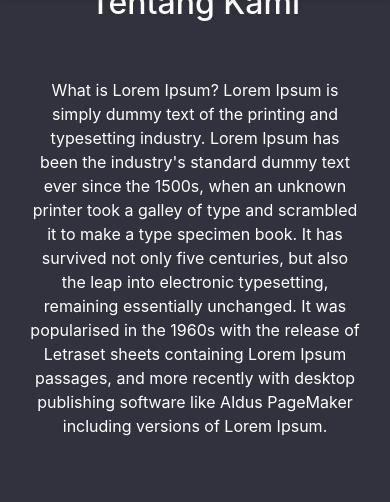
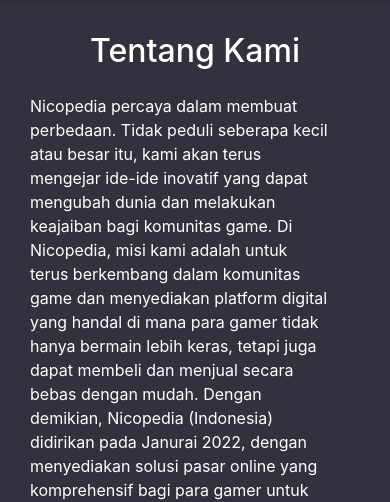
Before and after one commit to NicoIzumi30/nicopedia, a PHP site: page /izumi_game_shop/tentangKami.php in a window 390 px wide; the page is wider, and only the part inside the window is pictured. Shown: the part 72-574 px from the top of that part. Run offline with PHP 8.4, Linux system fonts and the light colour scheme; some libraries are stand-ins or nearby versions; grey boxes are pictures that could not be loaded.

Commit message:
Finished

```diff
--- a/admin/includes/header.php
+++ b/admin/includes/header.php
@@ -8,7 +8,7 @@ if (!$_SESSION['admin']) {
 ?>
 <body id="page-top">
 
-    <nav class="navbar navbar-expand shadow p-3 mb-0 bg-primary rounded static-top">
+    <nav class="navbar navbar-expand shadow p-3 mb-0 bgnav rounded static-top">
 
         <a class="navbar-brand mr-1 mb-2 font-weight-bold text-white" href="admin/index.php">Admin Izumi</a>
 
@@ -36,7 +36,7 @@ if (!$_SESSION['admin']) {
     <div id="wrapper">
 
         <!-- Sidebar -->
-        <ul class="sidebar navbar-nav bg-primary">
+        <ul class="sidebar navbar-nav sideb">
             <li class="nav-item active">
                 <a class="nav-link" href="index.php">
                     <i class="fas fa-fw fa-tachometer-alt"></i>
--- a/admin/penjualan.php
+++ b/admin/penjualan.php
@@ -43,9 +43,10 @@ require "includes/header.php"
                                     $data = mysqli_fetch_assoc($query);
                                     if (mysqli_num_rows($query) > 0) {
                                     $no =1;
+                                    $total = 0;
 
                                     do{
-                                         $totall += $data['qty_penjualan'] * $data["harga_akun"];
+                                         $total += $data['qty_penjualan'] * $data["harga_akun"];
                                     ?>
                                         <tr>
                                             <td><?=$no++; ?></td>
@@ -59,7 +60,7 @@ require "includes/header.php"
                                     echo "
                                           <tr>
                                               <td style='text-align:right' colspan='5'>Total</td>
-                                              <td style='text-align:right'>Rp. ".number_format($totall)."</td>
+                                              <td style='text-align:right'>Rp. ".number_format($total)."</td>
                                           </tr>
                                     ";
 
--- a/assets/css/custom.css
+++ b/assets/css/custom.css
@@ -239,7 +239,6 @@ hr {
 .noresult{
 	margin: auto;
 }
-
 .qrcode {
 	width: 300px;
 	height: 300px;
@@ -248,17 +247,8 @@ hr {
 .bputih  {
 	background-color: #272730;
 }
-.test1 {
-	background-color: #272730;
-}
-.test2 {
-	background-color: #d3efff;
-}
-.test3 {
-	background-color: #fcffc9;
-}
-.test4 {
-	background-color: #ffdcdc;
+.bgnav {
+	background-image: url(../img/bgnav.jpg);
 }
 
 
@@ -273,6 +263,10 @@ hr {
 	max-width: 300px;
 	max-height: 300px;
 	margin-left: 60px;
+}
+.mapsa {
+	width: 330px;
+	height: 300px;
 }
 .detail-akun img{
 
@@ -297,4 +291,8 @@ hr {
 		max-height: 290px;
 		margin-left: 50px;
 	}
+	.mapsa {
+		width: 400px;
+		height: 375px;
+	}
 }
--- a/tentangKami.php
+++ b/tentangKami.php
@@ -2,16 +2,22 @@
     $title = "Tentang Kami";
     require "includes/header.php";
 ?>
-        <div class="col-md-12 text-center">
-            <h2 class="text-white">Tentang Kami</h2>
-          <div class="row">
-            <div class="col-md-8 mt-5">
-                <p class="text-white">What is Lorem Ipsum?
-                Lorem Ipsum is simply dummy text of the printing and typesetting industry. Lorem Ipsum has been the industry's standard dummy text ever since the 1500s, when an unknown printer took a galley of type and scrambled it to make a type specimen book. It has survived not only five centuries, but also the leap into electronic typesetting, remaining essentially unchanged. It was popularised in the 1960s with the release of Letraset sheets containing Lorem Ipsum passages, and more recently with desktop publishing software like Aldus PageMaker including versions of Lorem Ipsum.
-                 </p>
+        <div class="col-md-12 mt-5">
+            <h2 class="text-white text-center">Tentang Kami</h2>
+          <div class="row d-flex justify-content-center mr-3">
+              <div class="col-md-6 mt-3">
+                <p class="text-white"> Nicopedia percaya dalam membuat perbedaan. Tidak peduli seberapa kecil atau besar itu, kami akan terus
+                                      mengejar ide-ide inovatif yang dapat mengubah dunia dan melakukan keajaiban bagi komunitas game.
+                                      Di Nicopedia, misi kami adalah untuk terus berkembang dalam komunitas game dan menyediakan platform digital yang handal
+                                      di mana para gamer tidak hanya bermain lebih keras, tetapi juga dapat membeli dan menjual secara bebas dengan mudah.
+
+                                      Dengan demikian, Nicopedia (Indonesia) didirikan pada Janurai 2022, dengan menyediakan solusi pasar online
+                                      yang komprehensif bagi para gamer untuk membeli dan menjual apa pun yang terkait dengan game.
+                                      dengan ketenangan pikiran yang mutlak. Nicopedia saat ini sedang mengerjakan prototipe untuk lebih mendukung
+                                      unduhan digital game, profesi terkait esports, serta komik digital. </p>
              </div>
-              <div class="col-md-4 mt-5">
-                <iframe src="https://www.google.com/maps/embed?pb=!1m18!1m12!1m3!1d3269.5795831303853!2d135.7704830155725!3d34.967144576408536!2m3!1f0!2f0!3f0!3m2!1i1024!2i768!4f13.1!3m3!1m2!1s0x60010f153d2e6d21%3A0x7b1aca1c753ae2e9!2sFushimi%20Inari%20Taisha!5e0!3m2!1sid!2sid!4v1643182318612!5m2!1sid!2sid" width="600" height="450" style="border:0;" allowfullscreen="" loading="lazy"></iframe>
+             <div class="col-md-5 sm-12 mt-3 ml-3">
+                <iframe src="https://www.google.com/maps/embed?pb=!1m18!1m12!1m3!1d3269.5795831303853!2d135.7704830155725!3d34.967144576408536!2m3!1f0!2f0!3f0!3m2!1i1024!2i768!4f13.1!3m3!1m2!1s0x60010f153d2e6d21%3A0x7b1aca1c753ae2e9!2sFushimi%20Inari%20Taisha!5e0!3m2!1sid!2sid!4v1643182318612!5m2!1sid!2sid" class="mapsa" style="border:0;" allowfullscreen="" loading="lazy"></iframe>
               </div>
            </div>
         </div>
```
Also changed, not shown: assets/css/style3.css (+7 -1 lines), assets/img/bgnav.jpg (added), assets/img/bgnav1.jpg (added), assets/img/side.jpg (added).
